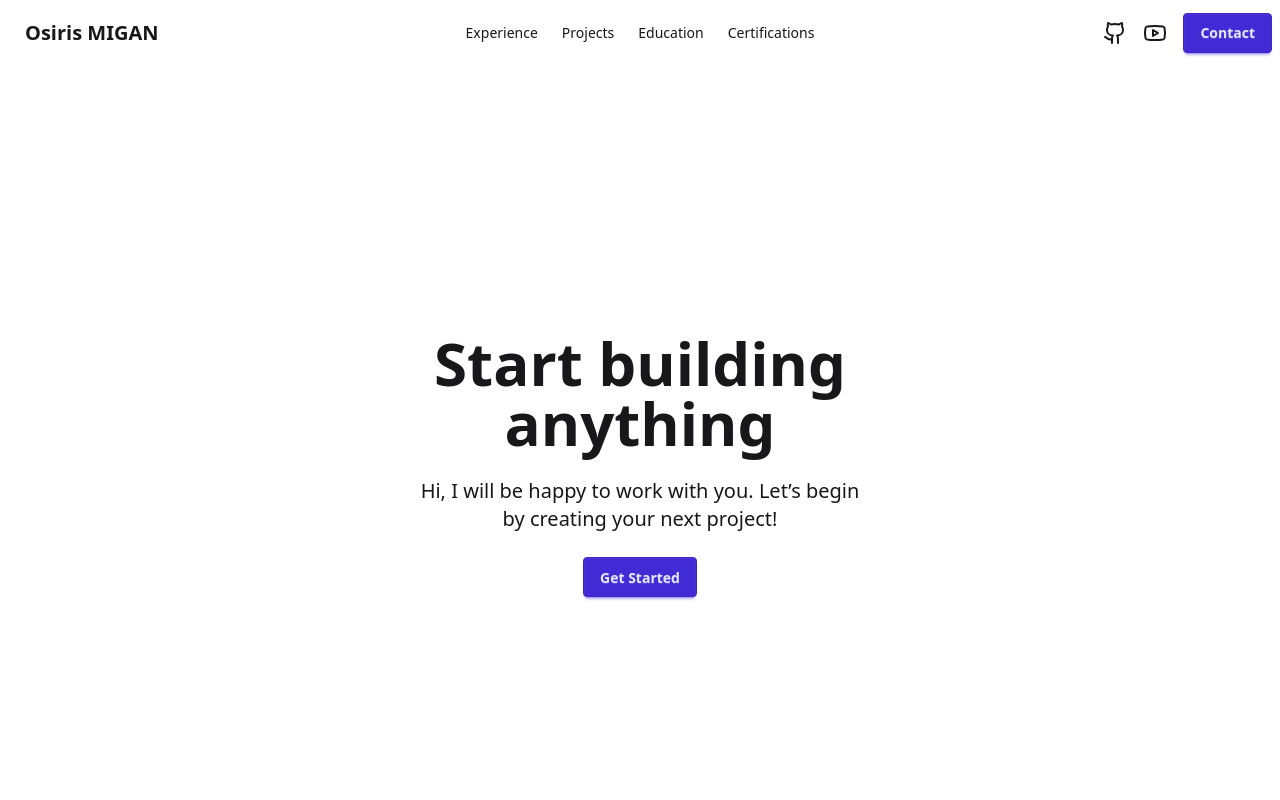
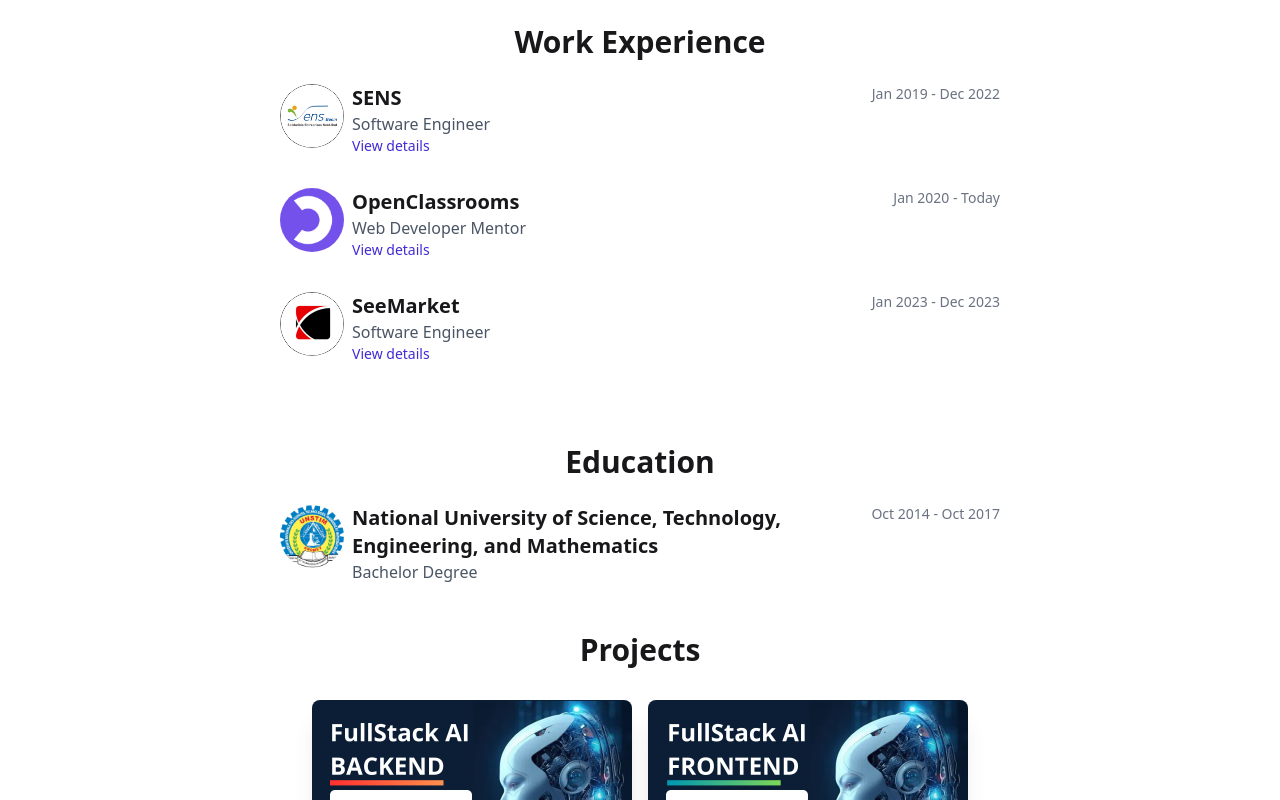
Before and after one commit to Osiris8/osirismigan, a Next.js app: page / in a window 1280 px wide. Shown: the top 800 px of the page. Built offline with nearby package versions, Linux system fonts and the light colour scheme.

Commit message:
update page

```diff
--- a/app/page.tsx
+++ b/app/page.tsx
@@ -9,8 +9,6 @@ import Project from "@/components/Project";
 export default function Home() {
   return (
     <div>
-      <Navbar />
-      <Hero />
       <Experience />
       <Education />
       <Project />
```
